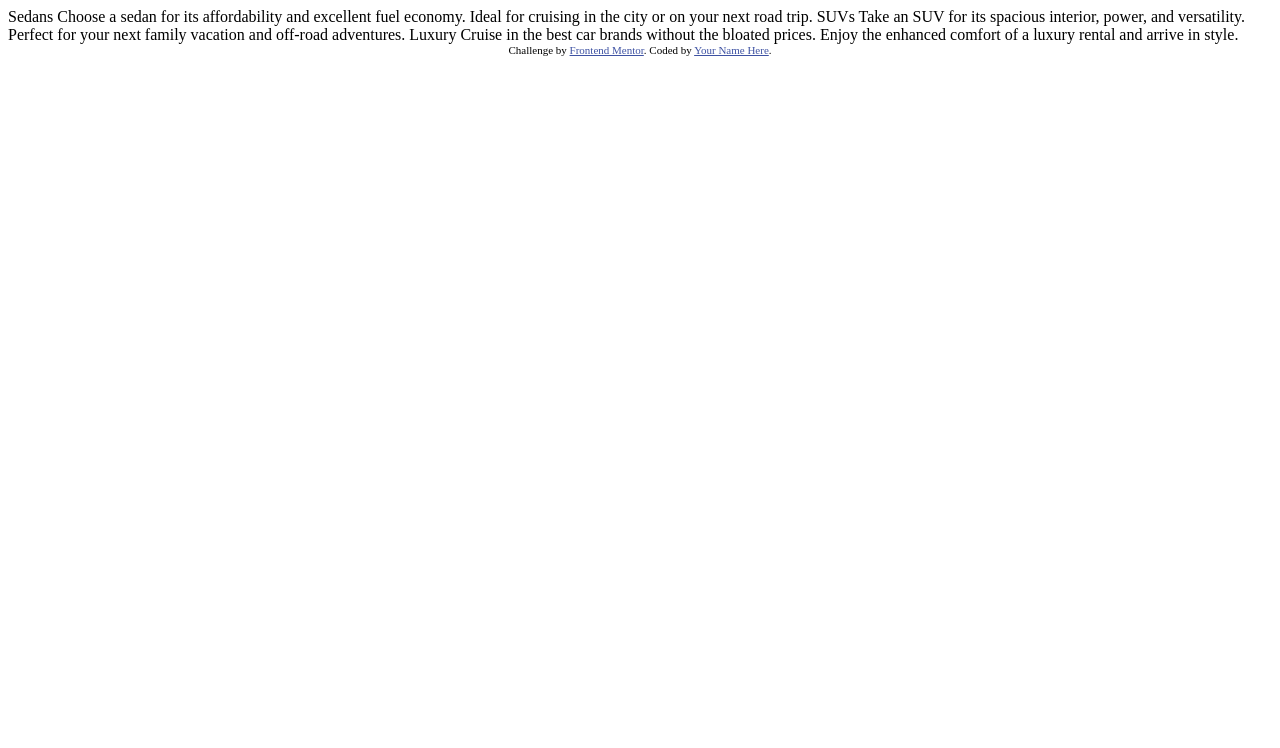
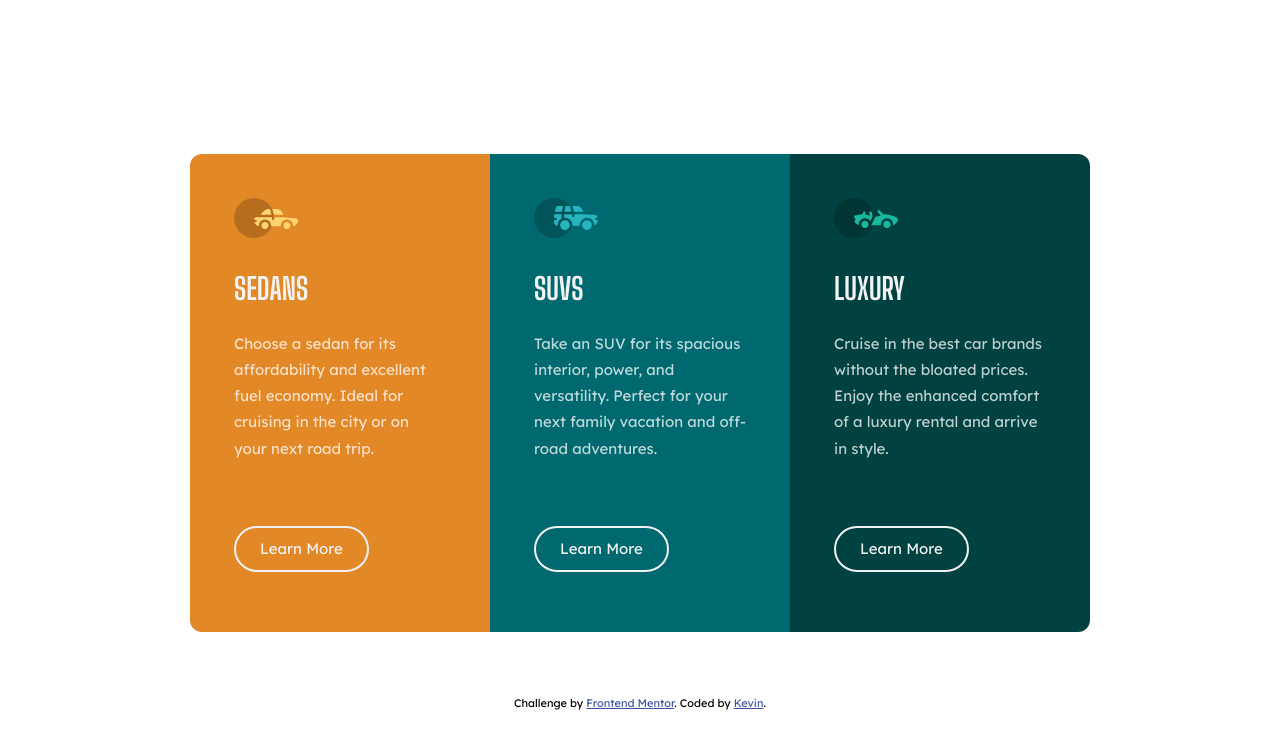
Before and after one commit to kevincanderson/FM002_3-column-preview-card-component-main, a plain HTML site: page index.html in a window 1280 px wide. Drawn offline with Linux system fonts and the light colour scheme.

Commit message:
completed coding project

```diff
--- /dev/null
+++ b/css/style.css
@@ -0,0 +1,123 @@
+* {
+    padding: 0;
+    margin: 0;
+
+}
+
+body {
+    width: 100%;
+    min-height: 100vh;
+    color: hsla(0, 0%, 100%, 0.75);
+    font-size: 15px;
+    font-family: 'Lexend Deca', sans-serif;
+    display: flex;
+    flex-direction: column;
+    align-items: center;
+    justify-content: center;
+    box-sizing: border-box;
+}
+
+h1 {
+    color: hsl(0, 0%, 95%);
+    text-transform: uppercase;
+    font-family: 'Big Shoulders Display', sans-serif;
+    margin: 1rem 0;
+}
+
+p {
+    letter-spacing: 0px;
+}
+
+a {
+    color: inherit;
+}
+
+
+.container {
+    display: grid;
+    grid-template-rows: 1fr 1fr 1fr;
+    width: 85%;
+    align-items: center;
+    justify-content: center;
+    border-radius: .75rem;
+    overflow: hidden;
+    margin: 4rem 0 4rem;
+
+}
+
+.card {
+    padding: 2.75rem;
+    line-height: 1.75;
+}
+
+#sedans {
+   background-color: hsl(31, 77%, 52%);
+}
+
+#suvs {
+    background-color: hsl(184, 100%, 22%);
+}
+
+#luxury {
+    background-color: hsl(179, 100%, 13%);
+}
+
+.btn {
+    border: 2px solid hsl(0, 0%, 95%);
+    background-color:hsl(0, 0%, 95%);
+    display: inline-block;
+    border-radius: 3rem;
+    padding: .5rem 1.5rem;
+    margin: 2rem 0 1rem;
+}
+
+#sedans .btn {
+    color:hsl(31, 77%, 52%);
+}
+
+#suvs .btn {
+    color:hsl(184, 100%, 22%);
+}
+
+#luxury .btn {
+    color: hsl(179, 100%, 13%);
+}
+
+
+
+@media only screen and (min-width: 600px) {
+
+    .container {
+        grid-template-columns: 1fr 1fr 1fr;
+        grid-template-rows: 1fr;
+        max-width: 900px;
+
+    }
+
+    #sedans .btn,
+    #suvs .btn,
+    #luxury .btn {
+        background-color: transparent;
+        color: hsl(0, 0%, 95%);
+        margin: 4rem 0 1rem;
+    }
+
+    #sedans .btn:hover {
+        color:hsl(31, 77%, 52%);
+        cursor: pointer;
+        background-color: hsl(0, 0%, 95%);
+    }
+
+    #suvs .btn:hover {
+        color:hsl(184, 100%, 22%);
+        cursor: pointer;
+        background-color: hsl(0, 0%, 95%);
+    }
+
+    #luxury .btn:hover {
+        color:hsl(179, 100%, 13%);
+        cursor: pointer;
+        background-color: hsl(0, 0%, 95%);
+    }
+
+}
--- a/index.html
+++ b/index.html
@@ -1,36 +1,81 @@
 <!DOCTYPE html>
 <html lang="en">
   <head>
-  <meta charset="UTF-8">
-  <meta name="viewport" content="width=device-width, initial-scale=1.0"> <!-- displays site properly based on user's device -->
+    <meta charset="UTF-8" />
+    <meta name="viewport" content="width=device-width, initial-scale=1.0" />
+    <!-- displays site properly based on user's device -->
 
-  <link rel="icon" type="image/png" sizes="32x32" href="./images/favicon-32x32.png">
+    <link
+      rel="icon"
+      type="image/png"
+      sizes="32x32"
+      href="./images/favicon-32x32.png"
+    />
+
+    <link rel="preconnect" href="https://fonts.googleapis.com" />
+    <link rel="preconnect" href="https://fonts.gstatic.com" crossorigin />
+    <link
+      href="https://fonts.googleapis.com/css2?family=Big+Shoulders+Display:wght@700&family=Lexend+Deca&display=swap"
+      rel="stylesheet"
+    />
+
+    <link rel="stylesheet" href="css/style.css" />
 
     <title>Frontend Mentor | 3-column preview card component</title>
 
     <!-- Feel free to remove these styles or customise in your own stylesheet 👍 -->
     <style>
-    .attribution { font-size: 11px; text-align: center; }
-    .attribution a { color: hsl(228, 45%, 44%); }
+      .attribution {
+        font-size: 11px;
+        text-align: center;
+        color: black;
+      }
+      .attribution a {
+        color: hsl(228, 45%, 44%);
+      }
     </style>
   </head>
   <body>
-
-  Sedans
-  Choose a sedan for its affordability and excellent fuel economy. Ideal for cruising in the city
-  or on your next road trip.
-
-  SUVs
-  Take an SUV for its spacious interior, power, and versatility. Perfect for your next family vacation
-  and off-road adventures.
-
-  Luxury
-  Cruise in the best car brands without the bloated prices. Enjoy the enhanced comfort of a luxury
-  rental and arrive in style.
+    <div class="container">
+      <div id="sedans" class="card">
+        <img src="images/icon-sedans.svg" alt="Sedan Car Icon" />
+        <h1>Sedans</h1>
+        <p>
+          Choose a sedan for its affordability and excellent fuel economy. Ideal
+          for cruising in the city or on your next road trip.
+        </p>
+        <a href="#"><div class="btn">Learn More</div></a>
+      </div>
+      <div id="suvs" class="card">
+        <img src="images/icon-suvs.svg" alt="SUV Car Icon" />
+        <h1>SUVs</h1>
+        <p>
+          Take an SUV for its spacious interior, power, and versatility. Perfect
+          for your next family vacation and off-road adventures.
+        </p>
+        <a href="#"><div class="btn">Learn More</div></a>
+      </div>
+      <div id="luxury" class="card">
+        <img src="images/icon-luxury.svg" alt="Luxury Car Icon" />
+        <h1>Luxury</h1>
+        <p>
+          Cruise in the best car brands without the bloated prices. Enjoy the
+          enhanced comfort of a luxury rental and arrive in style.
+        </p>
+        <a href="#"><div class="btn">Learn More</div></a>
+      </div>
+    </div>
 
     <div class="attribution">
-    Challenge by <a href="https://www.frontendmentor.io?ref=challenge" target="_blank">Frontend Mentor</a>.
-    Coded by <a href="#">Your Name Here</a>.
+      Challenge by
+      <a href="https://www.frontendmentor.io?ref=challenge" target="_blank"
+        >Frontend Mentor</a
+      >. Coded by
+      <a
+        href="https://github.com/kevincanderson/FM002_3-column-preview-card-component-main"
+        target="_blank"
+        >Kevin</a
+      >.
     </div>
   </body>
 </html>
```
Lines whose indentation alone changed are shown as unchanged.
